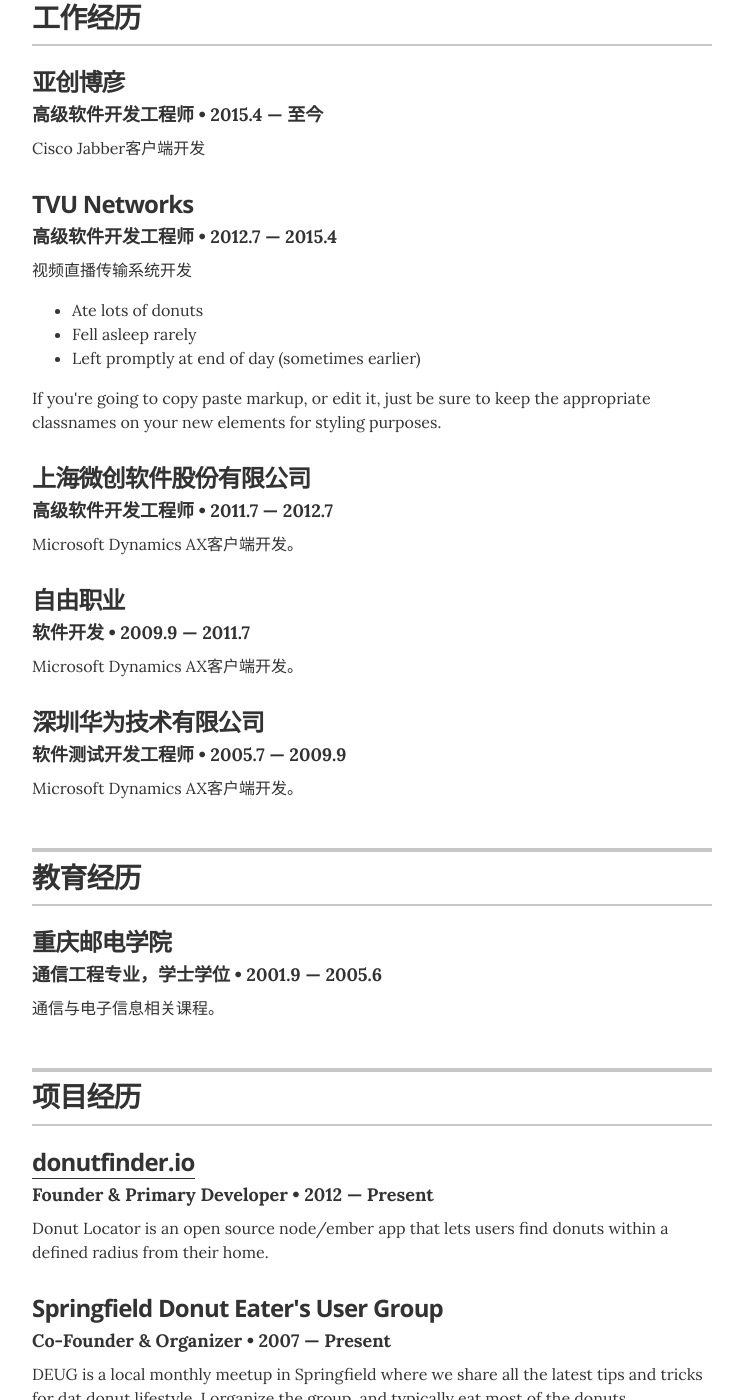
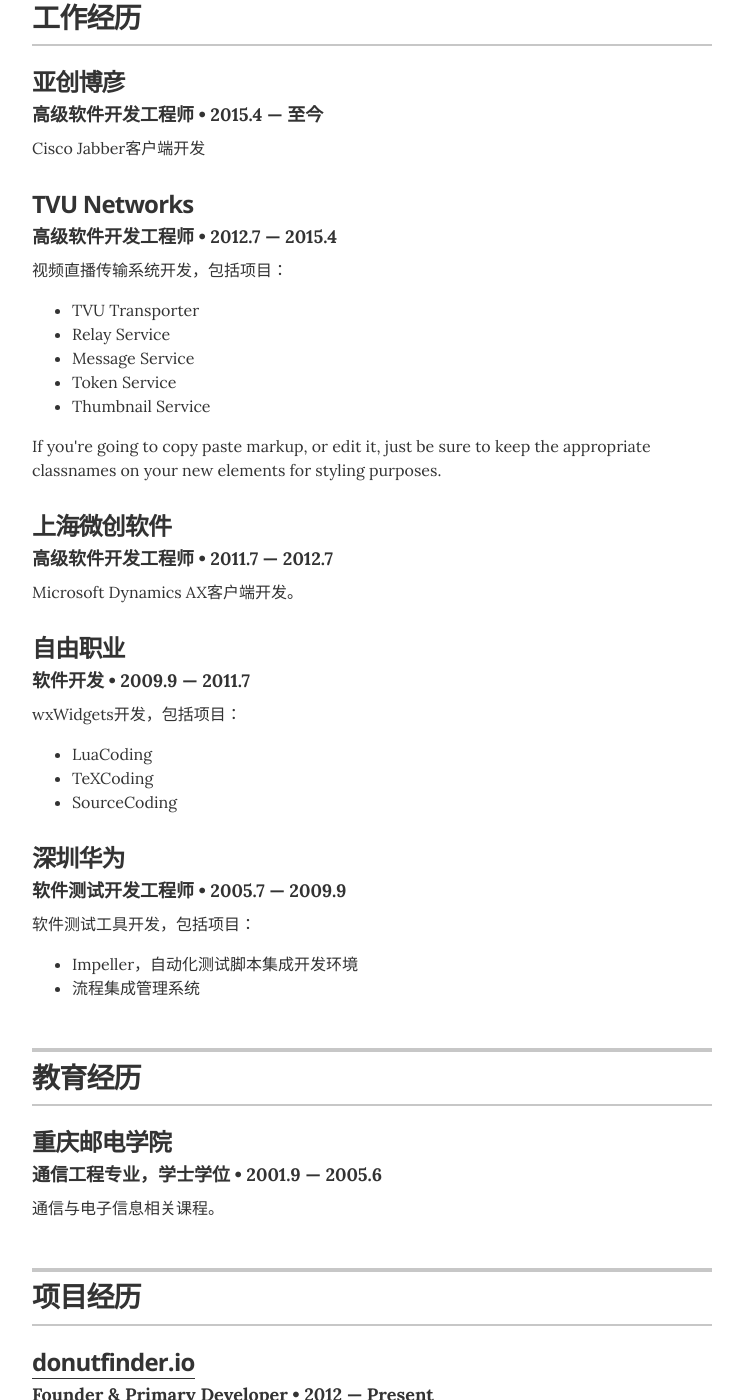
Before and after one commit to missdeer/fanresume, a Jekyll site: the page built from index.html, in a window 1280 px wide and 1400 px high, scrolled down 505 px. Shown: the whole window, without its empty margins (268-1011 px from the left). Built offline with Jekyll 4.4.1, drawn with Linux system fonts in a browser that asks for light colours.

Commit message:
(*)resume content WIP

```diff
--- a/_layouts/resume.html
+++ b/_layouts/resume.html
@@ -58,18 +58,20 @@
         <div class="resume-item" itemscope itemprop="worksFor" itemtype="http://schema.org/Organization">
           <h3 class="resume-item-title" itemprop="name">TVU Networks</h3>
           <h4 class="resume-item-details" itemprop="description">高级软件开发工程师 &bull; 2012.7 &mdash; 2015.4</h4>
-          <p class="resume-item-copy">视频直播传输系统开发</p>
+          <p class="resume-item-copy">视频直播传输系统开发，包括项目：</p>
           <ul class="resume-item-list">
-            <li>Ate lots of donuts</li>
-            <li>Fell asleep rarely</li>
-            <li>Left promptly at end of day (sometimes earlier)</li>
+            <li>TVU Transporter</li>
+            <li>Relay Service</li>
+            <li>Message Service</li>
+            <li>Token Service</li>
+            <li>Thumbnail Service</li>
           </ul>
           <p class="resume-item-copy">If you're going to copy paste markup, or edit it, just be sure to keep the appropriate classnames on your new elements for styling purposes.</p>
         </div><!-- end of resume-item -->
 
         <!-- by now you're getting the picture... -->
         <div class="resume-item" itemscope itemprop="worksFor" itemtype="http://schema.org/Organization">
-          <h3 class="resume-item-title" itemprop="name">上海微创软件股份有限公司</h3>
+          <h3 class="resume-item-title" itemprop="name">上海微创软件</h3>
           <h4 class="resume-item-details" itemprop="description">高级软件开发工程师 &bull; 2011.7 &mdash; 2012.7</h4>
           <p class="resume-item-copy">Microsoft Dynamics AX客户端开发。</p>
 
@@ -79,16 +81,25 @@
         <div class="resume-item" itemscope itemprop="worksFor" itemtype="http://schema.org/Organization">
           <h3 class="resume-item-title" itemprop="name">自由职业</h3>
           <h4 class="resume-item-details" itemprop="description">软件开发 &bull; 2009.9 &mdash; 2011.7</h4>
-          <p class="resume-item-copy">Microsoft Dynamics AX客户端开发。</p>
+          <p class="resume-item-copy">wxWidgets开发，包括项目：</p>
+          <ul class="resume-item-list">
+            <li>LuaCoding</li>
+            <li>TeXCoding</li>
+            <li>SourceCoding</li>
+          </ul>
 
         </div><!-- end of resume-item -->
 
 
         <!-- by now you're getting the picture... -->
         <div class="resume-item" itemscope itemprop="worksFor" itemtype="http://schema.org/Organization">
-          <h3 class="resume-item-title" itemprop="name">深圳华为技术有限公司</h3>
+          <h3 class="resume-item-title" itemprop="name">深圳华为</h3>
           <h4 class="resume-item-details" itemprop="description">软件测试开发工程师 &bull; 2005.7 &mdash; 2009.9</h4>
-          <p class="resume-item-copy">Microsoft Dynamics AX客户端开发。</p>
+          <p class="resume-item-copy">软件测试工具开发，包括项目：</p>
+          <ul class="resume-item-list">
+            <li>Impeller，自动化测试脚本集成开发环境</li>
+            <li>流程集成管理系统</li>
+          </ul>
 
         </div><!-- end of resume-item -->
       </section>
```
